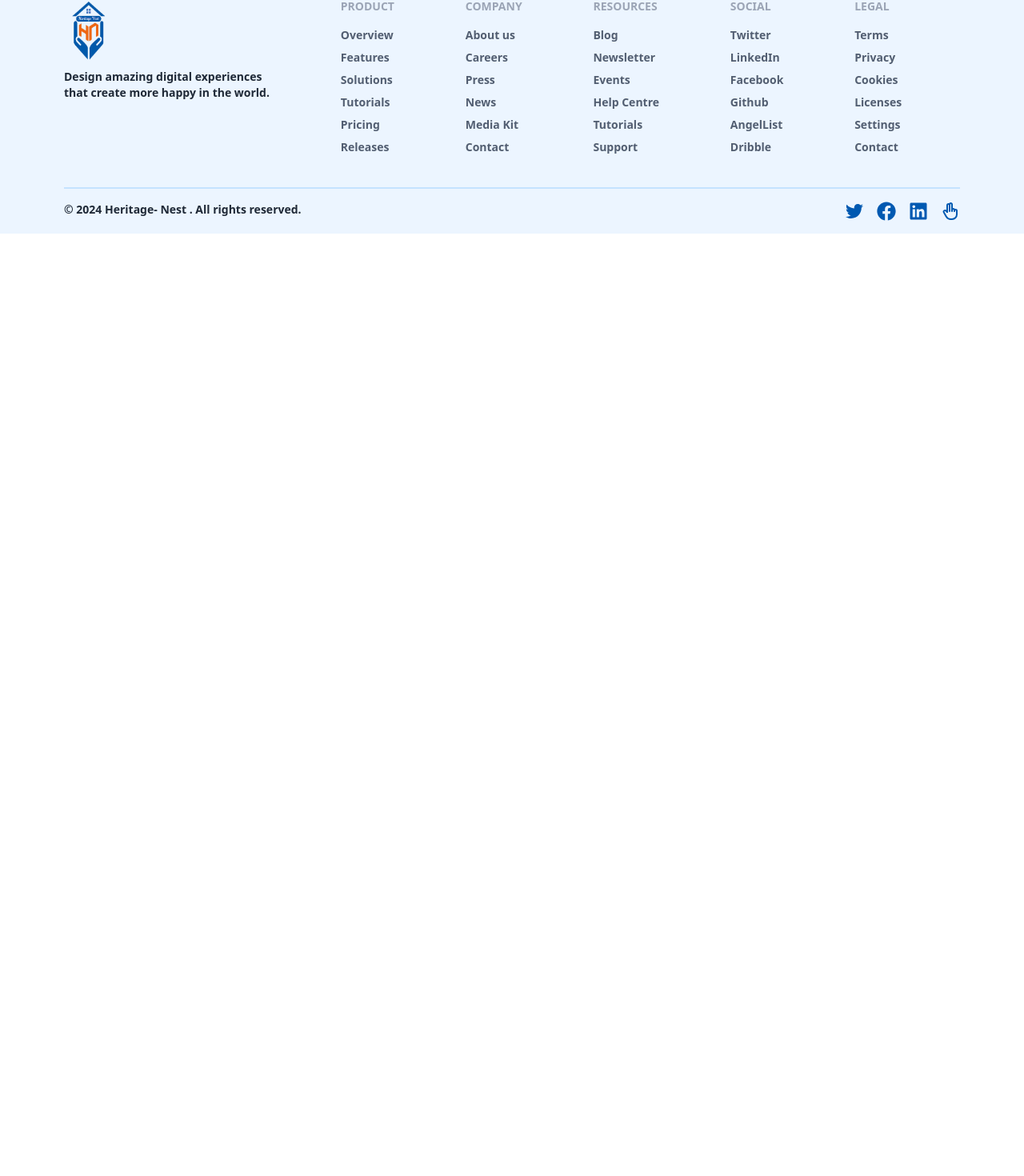
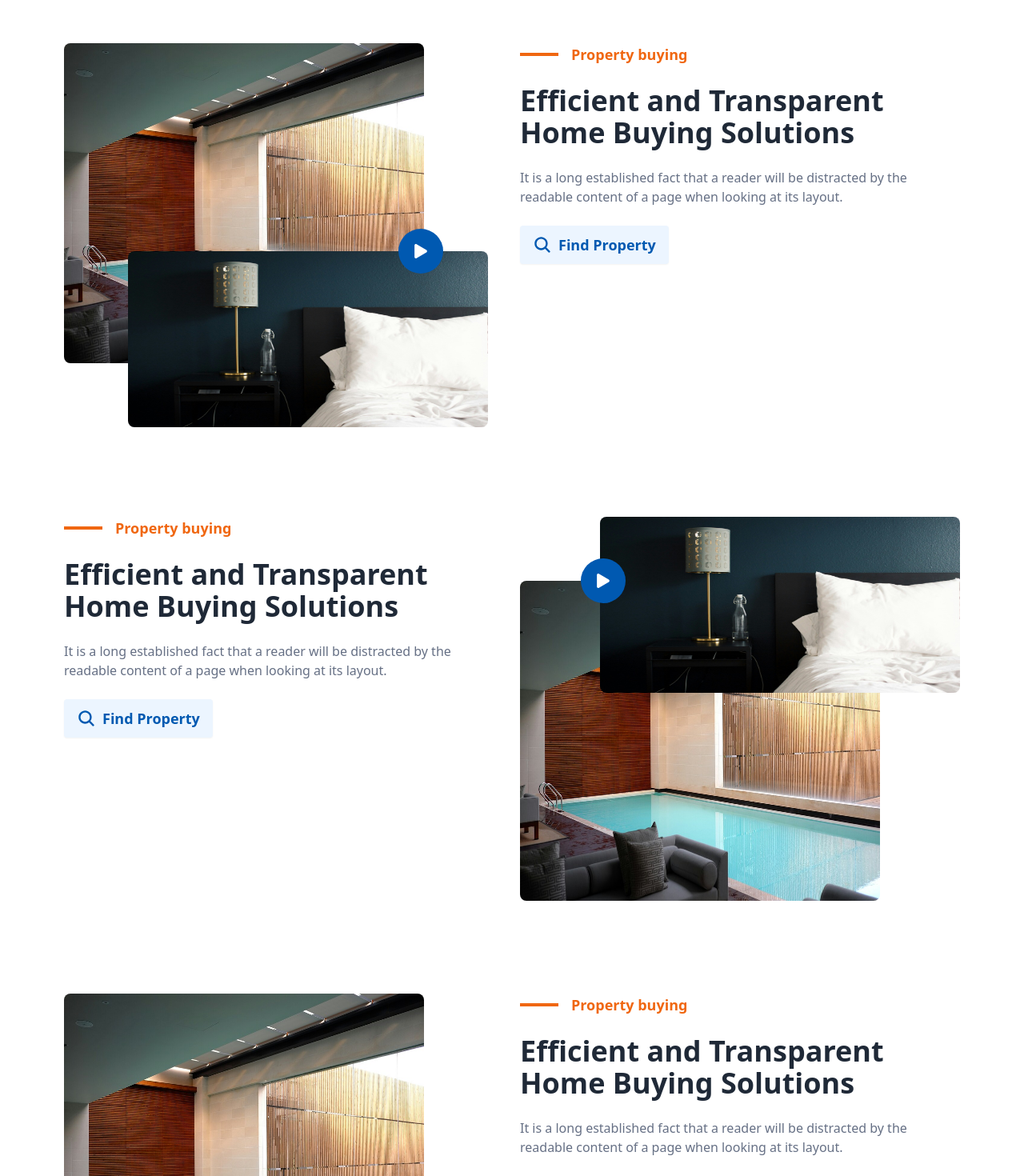
Before and after one commit to TanveerAhmed4545/Heritage-Nest, a React (Vite) app: page / in a window 1280 px wide. Shown: the part 682-2152 px from the top of the page at 80% size. Before the commit the page ends 974 px from the top, so only its background shows below. Built offline with nearby package versions, Linux system fonts and the light colour scheme.

Commit message:
add property section

```diff
--- a/src/Pages/Home/Home.jsx
+++ b/src/Pages/Home/Home.jsx
@@ -1,9 +1,17 @@
 import Banner from "./Banner/Banner";
+import PropertyOne from "./PropertyOne/PropertyOne";
+import PropertyThree from "./PropertyThree/PropertyThree";
+import PropertyTwo from "./PropertyTwo/PropertyTwo";
 
 const Home = () => {
   return (
     <div>
       <Banner />
+      <div>
+        <PropertyOne />
+        <PropertyTwo />
+        <PropertyThree />
+      </div>
     </div>
   );
 };
--- /dev/null
+++ b/src/Pages/Home/PropertyOne/PropertyOne.jsx
@@ -0,0 +1,44 @@
+import { FaPlay } from "react-icons/fa";
+import { IoSearch } from "react-icons/io5";
+import img1 from "../../../assets/images/img1.jpg";
+import img2 from "../../../assets/images/img2.jpg";
+
+const PropertyOne = () => {
+  return (
+    <div className="p-5 lg:py-24 lg:px-20 flex gap-5 flex-col lg:flex-row">
+      <div className="lg:w-1/2 relative">
+        <div className="lg:w-[450px] lg:h-[400px] rounded-lg relative">
+          <img src={img1} className="w-full h-full rounded-lg" />
+          <div className="absolute hidden z-10 bottom-28 -right-6 size-14 rounded-full bg-[#0059B1] lg:flex justify-center items-center ">
+            <FaPlay className="text-white text-lg" />
+          </div>
+        </div>
+
+        <div className="w-1/2 lg:w-[450px] lg:h-[220px]  absolute -right-5 lg:right-5 -bottom-3 lg:-bottom-20 rounded-lg  ">
+          <img src={img2} className="w-full h-full rounded-lg" />
+        </div>
+      </div>
+      <div className="lg:w-1/2  ">
+        <div className="flex gap-4 items-center pb-6">
+          <div className="w-12 h-1 bg-[#F06711]"></div>
+          <h3 className="text-lg text-[#F06711] font-bold">Property buying</h3>
+        </div>
+        <h1 className="text-4xl font-bold">
+          Efficient and Transparent <br />
+          Home Buying Solutions
+        </h1>
+
+        <p className="py-6 text-[#667085] text-base ">
+          It is a long established fact that a reader will be distracted by the
+          readable content of a page when looking at its layout.{" "}
+        </p>
+        <button className="btn bg-[#ECF5FF] rounded border-none text-lg text-[#0059B1]">
+          <IoSearch className="size-6" />
+          Find Property
+        </button>
+      </div>
+    </div>
+  );
+};
+
+export default PropertyOne;
--- /dev/null
+++ b/src/Pages/Home/PropertyThree/PropertyThree.jsx
@@ -0,0 +1,44 @@
+import { FaPlay } from "react-icons/fa";
+import { IoSearch } from "react-icons/io5";
+import img1 from "../../../assets/images/img1.jpg";
+import img2 from "../../../assets/images/img2.jpg";
+
+const PropertyThree = () => {
+  return (
+    <div className="p-5 lg:pb-24 lg:px-20 flex gap-5 flex-col lg:flex-row">
+      <div className="lg:w-1/2 relative">
+        <div className="lg:w-[450px] lg:h-[400px] rounded-lg relative">
+          <img src={img1} className="w-full h-full rounded-lg" />
+          <div className="absolute hidden z-10 bottom-28 -right-6 size-14 rounded-full bg-[#0059B1] lg:flex justify-center items-center ">
+            <FaPlay className="text-white text-lg" />
+          </div>
+        </div>
+
+        <div className="w-1/2 lg:w-[450px] lg:h-[220px]  absolute -right-5 lg:right-5 -bottom-3 lg:-bottom-20 rounded-lg  ">
+          <img src={img2} className="w-full h-full rounded-lg" />
+        </div>
+      </div>
+      <div className="lg:w-1/2  ">
+        <div className="flex gap-4 items-center pb-6">
+          <div className="w-12 h-1 bg-[#F06711]"></div>
+          <h3 className="text-lg text-[#F06711] font-bold">Property buying</h3>
+        </div>
+        <h1 className="text-4xl font-bold">
+          Efficient and Transparent <br />
+          Home Buying Solutions
+        </h1>
+
+        <p className="py-6 text-[#667085] text-base ">
+          It is a long established fact that a reader will be distracted by the
+          readable content of a page when looking at its layout.{" "}
+        </p>
+        <button className="btn bg-[#ECF5FF] rounded border-none text-lg text-[#0059B1]">
+          <IoSearch className="size-6" />
+          Find Property
+        </button>
+      </div>
+    </div>
+  );
+};
+
+export default PropertyThree;
--- /dev/null
+++ b/src/Pages/Home/PropertyTwo/PropertyTwo.jsx
@@ -0,0 +1,43 @@
+import { FaPlay } from "react-icons/fa";
+import { IoSearch } from "react-icons/io5";
+import img1 from "../../../assets/images/img1.jpg";
+import img2 from "../../../assets/images/img2.jpg";
+
+const PropertyTwo = () => {
+  return (
+    <div className="p-5 lg:py-24 lg:px-20 flex gap-5 flex-col lg:flex-row">
+      <div className="lg:w-1/2  ">
+        <div className="flex gap-4 items-center pb-6">
+          <div className="w-12 h-1 bg-[#F06711]"></div>
+          <h3 className="text-lg text-[#F06711] font-bold">Property buying</h3>
+        </div>
+        <h1 className="text-4xl font-bold">
+          Efficient and Transparent <br />
+          Home Buying Solutions
+        </h1>
+
+        <p className="py-6 text-[#667085] text-base ">
+          It is a long established fact that a reader will be distracted by the
+          readable content of a page when looking at its layout.{" "}
+        </p>
+        <button className="btn bg-[#ECF5FF] rounded border-none text-lg text-[#0059B1]">
+          <IoSearch className="size-6" />
+          Find Property
+        </button>
+      </div>
+      <div className="lg:w-1/2 relative">
+        <div className="lg:w-[450px] lg:h-[400px] rounded-lg relative mt-5 lg:mt-20">
+          <img src={img1} className="w-full h-full rounded-lg" />
+        </div>
+        <div className="w-1/2 lg:w-[450px] lg:h-[220px]  absolute right-0 top-0  rounded-lg  ">
+          <img src={img2} className="w-full h-full rounded-lg" />
+          <div className="absolute hidden z-10 bottom-28 -left-6 size-14 rounded-full bg-[#0059B1] lg:flex justify-center items-center ">
+            <FaPlay className="text-white text-lg" />
+          </div>
+        </div>
+      </div>
+    </div>
+  );
+};
+
+export default PropertyTwo;
```
Also changed, not shown: src/assets/images/img1.jpg (added), src/assets/images/img2.jpg (added).
